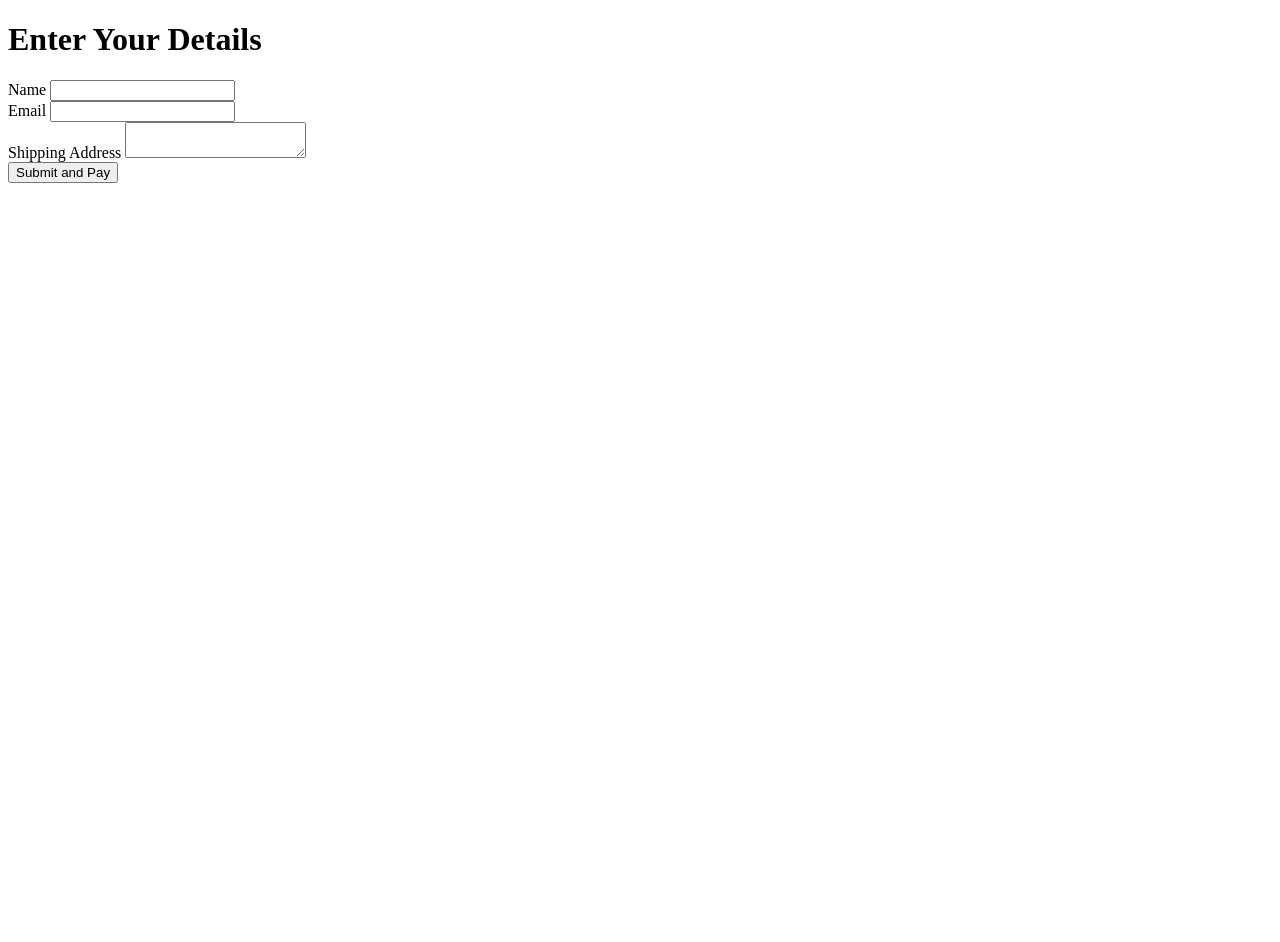
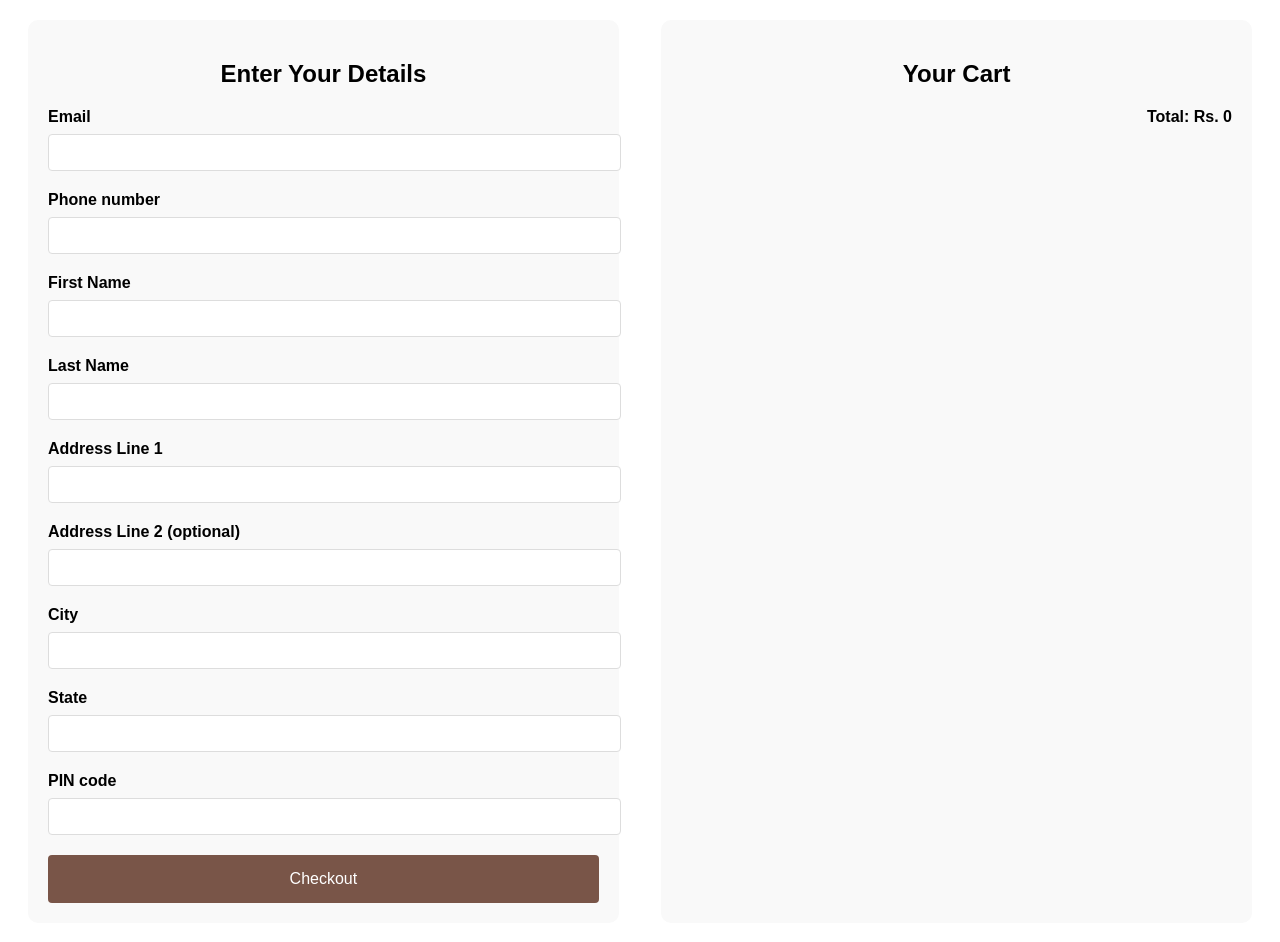
Before and after one commit to hritikcore/maaher, a website: page form.html in a window 1280 px wide. Before the commit the page ends 800 px from the top, so only its background shows below. Drawn offline with Linux system fonts and the light colour scheme.

Commit message:
checking workflow

```diff
--- a/form.html
+++ b/form.html
@@ -3,40 +3,194 @@
   <head>
     <meta charset="UTF-8" />
     <meta name="viewport" content="width=device-width, initial-scale=1.0" />
-    <title>Contact Form</title>
+    <title>Checkout Form - Maaher</title>
+    <style>
+      /* Add basic styling for the form and cart display */
+      .container {
+        display: flex;
+        justify-content: space-between;
+        margin: 20px;
+        font-family: Arial, sans-serif;
+      }
+
+      .form-section,
+      .cart-section {
+        width: 45%;
+        padding: 20px;
+        background-color: #f9f9f9;
+        border-radius: 10px;
+      }
+
+      .form-section h2,
+      .cart-section h2 {
+        text-align: center;
+      }
+
+      .cart-items-container {
+        margin-top: 20px;
+      }
+
+      .cart-item {
+        display: flex;
+        justify-content: space-between;
+        margin-bottom: 10px;
+      }
+
+      .cart-item img {
+        width: 50px;
+        height: 50px;
+      }
+
+      .cart-item-details {
+        flex: 1;
+        margin-left: 10px;
+      }
+
+      .cart-total {
+        font-weight: bold;
+        text-align: right;
+        margin-top: 20px;
+      }
+
+      label {
+        display: block;
+        margin-bottom: 8px;
+        font-weight: bold;
+      }
+
+      input,
+      textarea {
+        width: 100%;
+        padding: 10px;
+        margin-bottom: 20px;
+        border: 1px solid #ddd;
+        border-radius: 4px;
+      }
+
+      button {
+        width: 100%;
+        padding: 15px;
+        background-color: #795548;
+        color: white;
+        border: none;
+        cursor: pointer;
+        border-radius: 4px;
+        font-size: 16px;
+      }
+    </style>
   </head>
   <body>
-    <h1>Enter Your Details</h1>
-    <form id="contact-form" onsubmit="handleSubmit(event)">
-      <label for="name">Name</label>
-      <input type="text" id="name" name="name" required /><br />
+    <div class="container">
+      <!-- Form Section -->
+      <div class="form-section">
+        <h2>Enter Your Details</h2>
+        <form id="contact-form" onsubmit="handleSubmit(event)">
+          <label for="email">Email</label>
+          <input type="email" id="email" name="email" required />
 
-      <label for="email">Email</label>
-      <input type="email" id="email" name="email" required /><br />
+          <label for="phone">Phone number</label>
+          <input type="text" id="phone" name="phone" required />
 
-      <label for="address">Shipping Address</label>
-      <textarea id="address" name="address" required></textarea><br />
+          <label for="first-name">First Name</label>
+          <input type="text" id="first-name" name="first-name" required />
 
-      <button type="submit">Submit and Pay</button>
-    </form>
+          <label for="last-name">Last Name</label>
+          <input type="text" id="last-name" name="last-name" required />
+
+          <label for="address1">Address Line 1</label>
+          <input type="text" id="address1" name="address1" required />
+
+          <label for="address2">Address Line 2 (optional)</label>
+          <input type="text" id="address2" name="address2" />
+
+          <label for="city">City</label>
+          <input type="text" id="city" name="city" required />
+
+          <label for="state">State</label>
+          <input type="text" id="state" name="state" required />
+
+          <label for="pincode">PIN code</label>
+          <input type="text" id="pincode" name="pincode" required />
+
+          <button type="submit">Checkout</button>
+        </form>
+      </div>
+
+      <!-- Cart Section -->
+      <div class="cart-section">
+        <h2>Your Cart</h2>
+        <div id="cart-items-container" class="cart-items-container"></div>
+        <div id="cart-total" class="cart-total">Total: Rs. 0</div>
+      </div>
+    </div>
 
     <script>
-      function handleSubmit(e) {
-        e.preventDefault();
+      // Function to load the cart details from localStorage
+      function loadCart() {
+        const cart = JSON.parse(localStorage.getItem("cart")) || [];
+        const cartItemsContainer = document.getElementById(
+          "cart-items-container"
+        );
+        const cartTotal = document.getElementById("cart-total");
 
-        const name = document.getElementById("name").value;
+        cartItemsContainer.innerHTML = "";
+        let total = 0;
+
+        cart.forEach((item) => {
+          const itemTotal = item.price * item.quantity;
+          total += itemTotal;
+
+          const cartItem = document.createElement("div");
+          cartItem.classList.add("cart-item");
+          cartItem.innerHTML = `
+            <img src="${item.image}" alt="${item.name}">
+            <div class="cart-item-details">
+              <h4>${item.name}</h4>
+              <p>Price: Rs. ${item.price} x ${item.quantity}</p>
+            </div>
+          `;
+          cartItemsContainer.appendChild(cartItem);
+        });
+
+        cartTotal.textContent = `Total: Rs. ${total}`;
+      }
+
+      // Handle form submission
+      function handleSubmit(event) {
+        event.preventDefault();
+
         const email = document.getElementById("email").value;
-        const address = document.getElementById("address").value;
+        const phone = document.getElementById("phone").value;
+        const firstName = document.getElementById("first-name").value;
+        const lastName = document.getElementById("last-name").value;
+        const address1 = document.getElementById("address1").value;
+        const address2 = document.getElementById("address2").value;
+        const city = document.getElementById("city").value;
+        const state = document.getElementById("state").value;
+        const pincode = document.getElementById("pincode").value;
 
-        // Store in localStorage
+        // Store contact details in localStorage
         localStorage.setItem(
           "contactDetails",
-          JSON.stringify({ name, email, address })
+          JSON.stringify({
+            email,
+            phone,
+            firstName,
+            lastName,
+            address1,
+            address2,
+            city,
+            state,
+            pincode,
+          })
         );
 
-        // Redirect to payment page
+        // Redirect to Razorpay payment page
         window.location.href = "payment.html";
       }
+
+      // Load cart on page load
+      document.addEventListener("DOMContentLoaded", loadCart);
     </script>
   </body>
 </html>
```
Also changed, not shown: product-page-1.html (+2 -2 lines).
